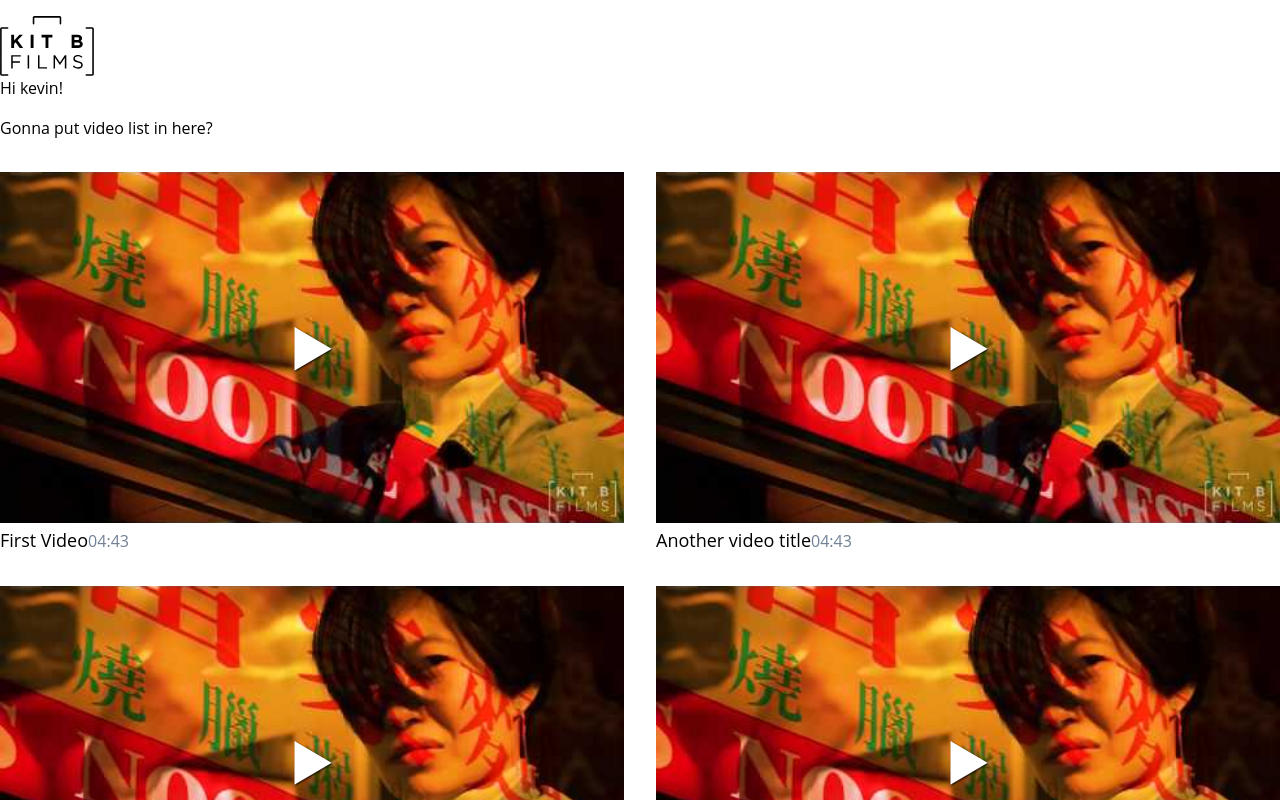
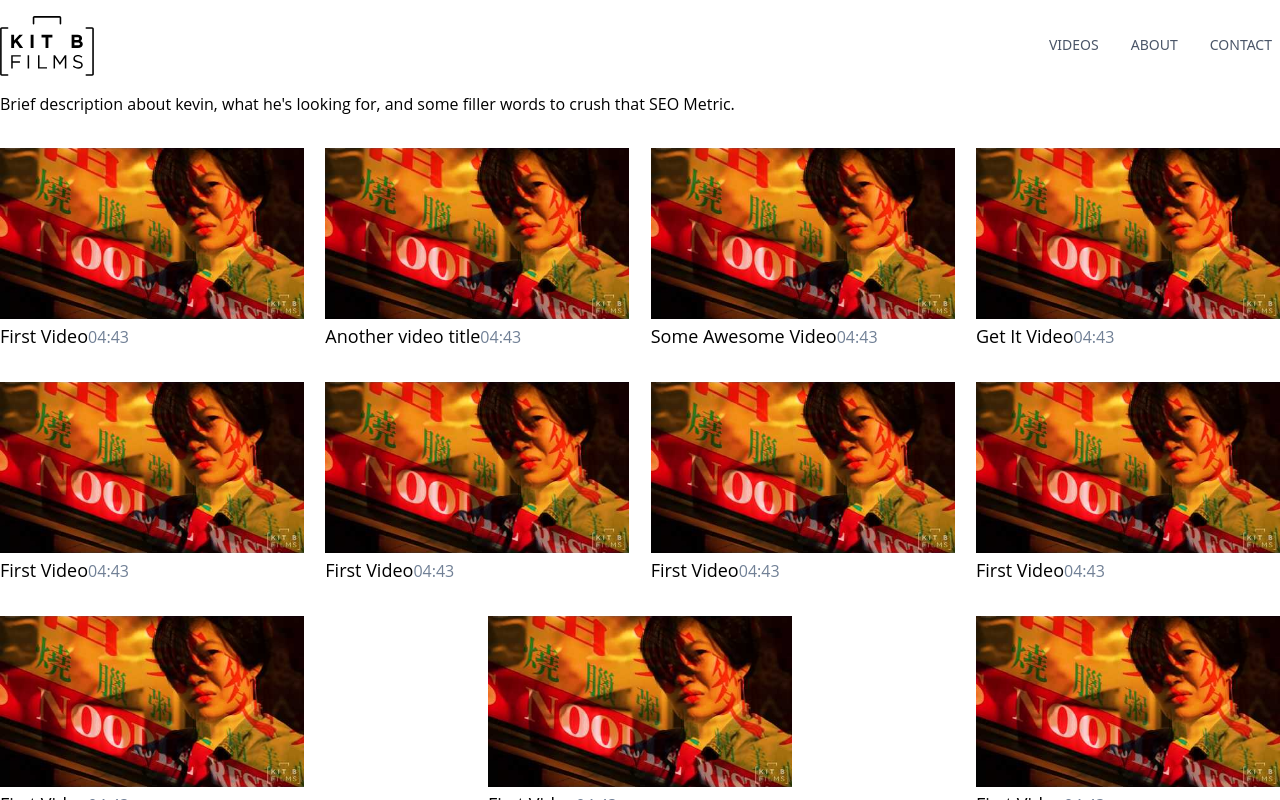
Before and after one commit to unr/kkim, a Nuxt app: page / in a window 1280 px wide. Shown: the top 800 px of the page. Built offline with nearby package versions, Linux system fonts and the light colour scheme.

Commit message:
Holiday WIP

```diff
--- /dev/null
+++ b/components/Navigation.vue
@@ -0,0 +1,42 @@
+<template>
+	<ul class='navigation'>
+		<li>
+			<NuxtLink to='/' class='nav-item'>Videos</NuxtLink>
+		</li>
+		<li>
+			<NuxtLink to='/about' class='nav-item'>About</NuxtLink>
+		</li>
+		<li>
+			<NuxtLink to='/contact' class='nav-item'>Contact</NuxtLink>
+		</li>
+	</ul>
+</template>
+
+<script>
+export default {
+	name: 'Navigation'
+};
+</script>
+
+<style lang="postcss">
+.navigation {
+	@apply p-0 m-0 list-none;
+	& li {
+		@apply inline;
+		& + li {
+			@apply ml-4;
+		}
+	}
+}
+.nav-item {
+	@apply inline-block p-2;
+	@apply leading-none text-sm uppercase font-display text-gray-700;
+	@apply border-b-2 border-transparent;
+	&.nuxt-exact-link-active {
+		@apply border-b-2 border-gray-700;
+	}
+	&:hover {
+		@apply text-gray-900 border-b-2 border-gray-900;
+	}
+}
+</style>
--- /dev/null
+++ b/components/VideoEmbed.vue
@@ -0,0 +1,29 @@
+<template>
+	<div class='embed-container'>
+		<iframe src='https://www.youtube.com/embed/05_3QHtVMKk' frameborder='0' allowfullscreen />
+	</div>
+</template>
+
+<script>
+export default {
+	name: 'VideoEmbed',
+	props: {
+		url: {
+			type: String,
+			required: true
+		}
+	}
+};
+</script>
+
+<style lang="postcss">
+.embed-container {
+	@apply relative h-0 overflow-hidden max-w-full;
+	padding-bottom: 56.25%;
+}
+.embed-container iframe,
+.embed-container object,
+.embed-container embed {
+	@apply absolute top-0 left-0 w-full h-full;
+}
+</style>
--- a/components/VideoList.vue
+++ b/components/VideoList.vue
@@ -40,4 +40,14 @@ export default {
 		flex: 0 calc(50% - 1rem);
 	}
 }
+@media screen and (min-width: 800px) {
+	.video-list-item {
+		flex: 0 calc(33% - 1rem);
+	}
+}
+@media screen and (min-width: 1000px) {
+	.video-list-item {
+		flex: 0 calc(25% - 1rem);
+	}
+}
 </style>
--- a/components/VideoThumbnail.vue
+++ b/components/VideoThumbnail.vue
@@ -1,11 +1,10 @@
 <template>
-	<div class='video-thumbnail'>
+	<NuxtLink :to='`/video/${video.slug}`' class='video-thumbnail'>
 		<div
 			:style='style'
 			class='absolute inset-0 bg-cover bg-center flex items-center justify-center flex-col text-white text-center'
-			v-text='"▶"'
 		/>
-	</div>
+	</NuxtLink>
 </template>
 
 <script>
@@ -34,7 +33,7 @@ export default {
 
 <style lang="postcss">
 .video-thumbnail {
-	@apply relative;
+	@apply relative block;
 	font-size: 48px;
 	text-shadow: 1px 1px 2px rgba(0, 0, 0, 0.8);
 	color: transparent;
@@ -44,6 +43,21 @@ export default {
 		width: 100%;
 		padding-top: 56.25%; /* 16:9 */
 	}
+	&::after {
+		@apply absolute inset-0;
+		background: rgba(0, 0, 0, 0.3) url('~assets/images/play.svg') no-repeat
+			center center;
+		content: '';
+		opacity: 0;
+		will-change: opacity;
+		transition: opacity 0.3s ease-in;
+	}
+	&:hover {
+		@apply cursor-pointer;
+		&::after {
+			opacity: 1;
+		}
+	}
 }
 
 /* hover parent link */
--- a/data/HomepageVideos.json
+++ b/data/HomepageVideos.json
@@ -2,6 +2,7 @@
 	"videos": [
 		{
 			"name": "First Video",
+			"slug": "first-video",
 			"date": "2019-01-01",
 			"url": "https://youtube.com/something",
 			"thumbnail": "scribbles.jpg",
@@ -9,6 +10,7 @@
 		},
 		{
 			"name": "Another video title",
+			"slug": "first-video",
 			"date": "2019-01-01",
 			"url": "https://youtube.com/something",
 			"thumbnail": "scribbles.jpg",
@@ -16,6 +18,7 @@
 		},
 		{
 			"name": "Some Awesome Video",
+			"slug": "first-video",
 			"date": "2019-01-01",
 			"url": "https://youtube.com/something",
 			"thumbnail": "scribbles.jpg",
@@ -23,6 +26,7 @@
 		},
 		{
 			"name": "Get It Video",
+			"slug": "first-video",
 			"date": "2019-01-01",
 			"url": "https://youtube.com/something",
 			"thumbnail": "scribbles.jpg",
@@ -30,6 +34,7 @@
 		},
 		{
 			"name": "First Video",
+			"slug": "first-video",
 			"date": "2019-01-01",
 			"url": "https://youtube.com/something",
 			"thumbnail": "scribbles.jpg",
@@ -37,6 +42,7 @@
 		},
 		{
 			"name": "First Video",
+			"slug": "first-video",
 			"date": "2019-01-01",
 			"url": "https://youtube.com/something",
 			"thumbnail": "scribbles.jpg",
@@ -44,6 +50,7 @@
 		},
 		{
 			"name": "First Video",
+			"slug": "first-video",
 			"date": "2019-01-01",
 			"url": "https://youtube.com/something",
 			"thumbnail": "scribbles.jpg",
@@ -51,6 +58,7 @@
 		},
 		{
 			"name": "First Video",
+			"slug": "first-video",
 			"date": "2019-01-01",
 			"url": "https://youtube.com/something",
 			"thumbnail": "scribbles.jpg",
@@ -58,6 +66,7 @@
 		},
 		{
 			"name": "First Video",
+			"slug": "first-video",
 			"date": "2019-01-01",
 			"url": "https://youtube.com/something",
 			"thumbnail": "scribbles.jpg",
@@ -65,6 +74,7 @@
 		},
 		{
 			"name": "First Video",
+			"slug": "first-video",
 			"date": "2019-01-01",
 			"url": "https://youtube.com/something",
 			"thumbnail": "scribbles.jpg",
@@ -72,6 +82,7 @@
 		},
 		{
 			"name": "First Video",
+			"slug": "first-video",
 			"date": "2019-01-01",
 			"url": "https://youtube.com/something",
 			"thumbnail": "scribbles.jpg",
--- a/layouts/default.vue
+++ b/layouts/default.vue
@@ -1,10 +1,10 @@
 <template>
 	<div class='container antialiased'>
-		<div class='py-4'>
-			<a href='/' class='logo'>
+		<div class='flex justify-between items-center py-4'>
+			<NuxtLink :to='"index"' class='logo'>
 				<img src='~/assets/images/kitb.svg' alt='Kit B Films' />
-			</a>
-			Hi kevin!
+			</NuxtLink>
+			<Navigation />
 		</div>
 		<Nuxt />
 		<div class='mt-8'>
@@ -12,3 +12,20 @@
 		</div>
 	</div>
 </template>
+
+<script>
+import Navigation from '~/components/Navigation';
+
+export default {
+	name: 'DefaultLayout',
+	components: {
+		Navigation
+	}
+};
+</script>
+
+<style lang="postcss">
+.logo {
+	display: inline-block;
+}
+</style>
--- a/pages/about.vue
+++ b/pages/about.vue
@@ -1,8 +1,11 @@
 <template>
 	<div class='center-container container'>
-		<h1 class='title'>about ur boi</h1>
-		<h2 class='subtitle'>he's the kkim mastah</h2>
-		<p>good at smash even tho he doesn't think so</p>
+		<h1>about ur boi KKIM</h1>
+		<h2>he's the film mastah</h2>
+		<p>Doesn't realize how good he is at smash.</p>
+		<p>
+			<strong>This page is a work in progress. Working bit by bit, I swear</strong>
+		</p>
 	</div>
 </template>
 
--- /dev/null
+++ b/pages/contact.vue
@@ -0,0 +1,11 @@
+<template>
+	<div class='center-container container'>
+		<p>Get in touch, reach out, catch me on the socials, hit me up at the club, catch me on smash elite</p>
+	</div>
+</template>
+
+<script>
+export default {};
+</script>
+
+<style></style>
--- a/pages/index.vue
+++ b/pages/index.vue
@@ -1,6 +1,6 @@
 <template>
 	<div>
-		Gonna put video list in here?
+		<p>Brief description about kevin, what he's looking for, and some filler words to crush that SEO Metric.</p>
 		<VideoList :videos='videos' />
 	</div>
 </template>
--- /dev/null
+++ b/pages/video/_slug.vue
@@ -0,0 +1,39 @@
+<template>
+	<div>
+		<h1 v-text='video.name' />
+		<span class='video-meta'>
+			<span>
+				<strong>Length:</strong>
+				{{ video.length }}
+			</span>
+			<span>
+				<strong>Released:</strong>
+				{{ video.date }}
+			</span>
+		</span>
+
+		<VideoEmbed :url='video.url' />
+	</div>
+</template>
+
+<script>
+import { videos } from '~/data/HomepageVideos';
+
+import VideoEmbed from '~/components/VideoEmbed';
+
+export default {
+	name: 'SingleVideo',
+	components: {
+		VideoEmbed
+	},
+
+	asyncData({ error, params }) {
+		const video = videos.find(video => video.slug === params.slug);
+		if (!video) {
+			console.log('no video found');
+			return error('could not load video');
+		}
+		return { video };
+	}
+};
+</script>
```
Also changed, not shown: assets/images/play.svg (added).
